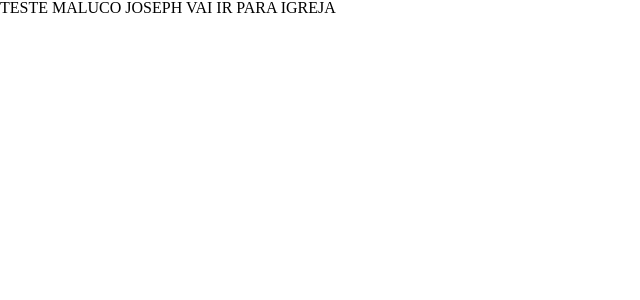
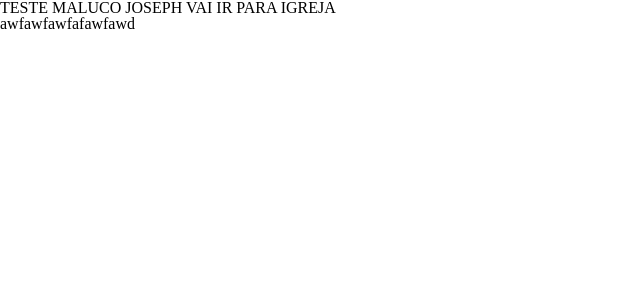
Before and after one commit to VictorAseo/sagaot-vuejs-front, a Vue app: page / in a window 1280 px wide. Shown: the top 300 px of the page, without its empty margins (0-640 px from the left). Built offline with nearby package versions, Linux system fonts and the light colour scheme.

Commit message:
login route

```diff
--- a/index.html
+++ b/index.html
@@ -4,7 +4,7 @@
     <meta charset="UTF-8">
     <link rel="icon" href="/favicon.ico">
     <meta name="viewport" content="width=device-width, initial-scale=1.0">
-    <title>Vite App</title>
+    <title>SAGAOT</title>
   </head>
   <body>
     <div id="app"></div>
--- a/src/components/hello-word/HelloWord.vue
+++ b/src/components/hello-word/HelloWord.vue
@@ -1,4 +1,4 @@
-<template><div></div></template>
+<template><div>awfawfawfafawfawd</div></template>
 
 <script setup lang="ts"></script>
 
--- a/src/router/index.ts
+++ b/src/router/index.ts
@@ -1,11 +1,18 @@
 import { createRouter, createWebHistory, type RouteRecordRaw } from "vue-router";
 import HomeView from "../views/home/HomeView.vue";
+import LoginView from "../views/login/LoginView.vue";
+
 
 const routes: Array<RouteRecordRaw> = [
   {
     path: "/",
     name: "home",
     component: HomeView
+  },
+  {
+    path:"/login",
+    name:"login",
+    component: LoginView
   }
 ];
 
--- a/src/views/home/HomeView.vue
+++ b/src/views/home/HomeView.vue
@@ -1,5 +1,12 @@
+
+
 <template>
   <main>TESTE MALUCO JOSEPH VAI IR PARA IGREJA</main>
+  <hello-word/>
 </template>
 
-<script setup lang="ts"></script>
+<script setup lang="ts">
+
+import HelloWord from "@/components/hello-word/HelloWord.vue";
+
+</script>
--- /dev/null
+++ b/src/views/login/LoginView.vue
@@ -0,0 +1,8 @@
+<template>
+
+</template>
+
+
+<script setup lang="ts">
+
+</script>
```
Also changed, not shown: src/App.vue (line endings or trailing spaces).
